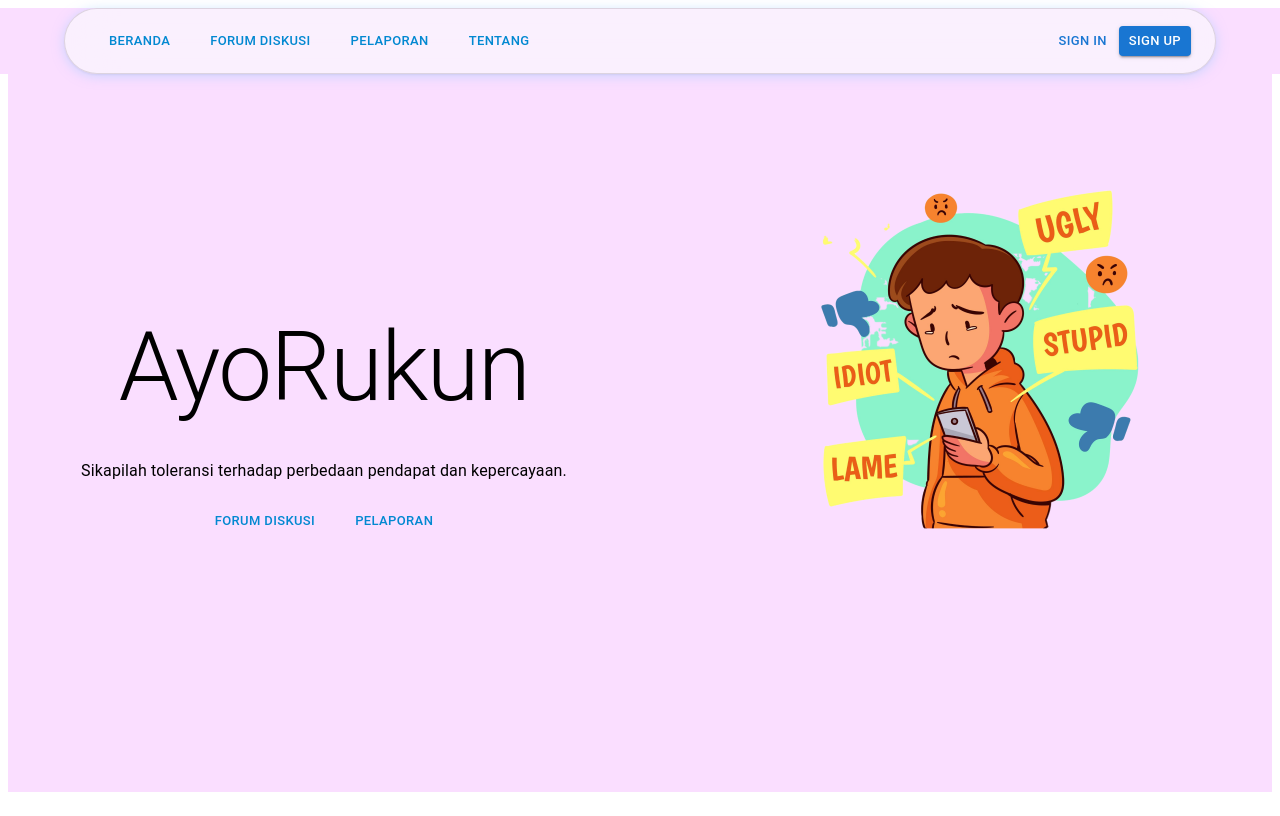
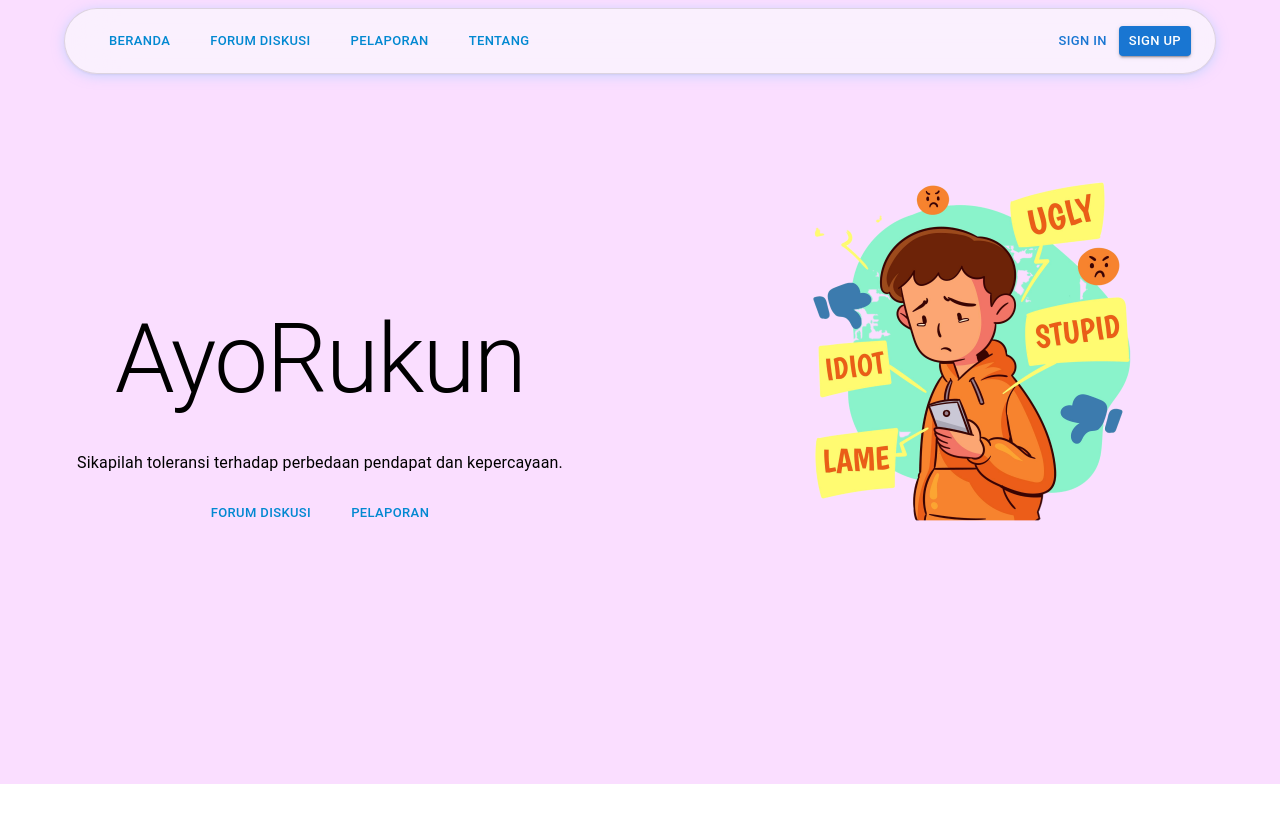
Before and after one commit to AyoRukun/ayorukun-fe, a React (Vite) app: page / in a window 1280 px wide. Built offline with nearby package versions, Linux system fonts and the light colour scheme.

Commit message:
fix: fix padding body and appbar

```diff
--- a/src/components/AppAppBar.jsx
+++ b/src/components/AppAppBar.jsx
@@ -41,7 +41,7 @@ function AppAppBar() {
                 boxShadow: 0,
                 bgcolor: '#FADEFF',
                 backgroundImage: 'none',
-                mt: 1
+                pt: 1
             }}
         >
             <Container maxWidth="lg" sx={{ bgcolor: '#FADEFF'}}>
--- a/src/index.css
+++ b/src/index.css
@@ -1,3 +1,7 @@
+body {
+    margin: 0 !important;
+    padding: 0 !important;
+}
 .container {
     background-color: #fefefe;
     display: flex;
```
